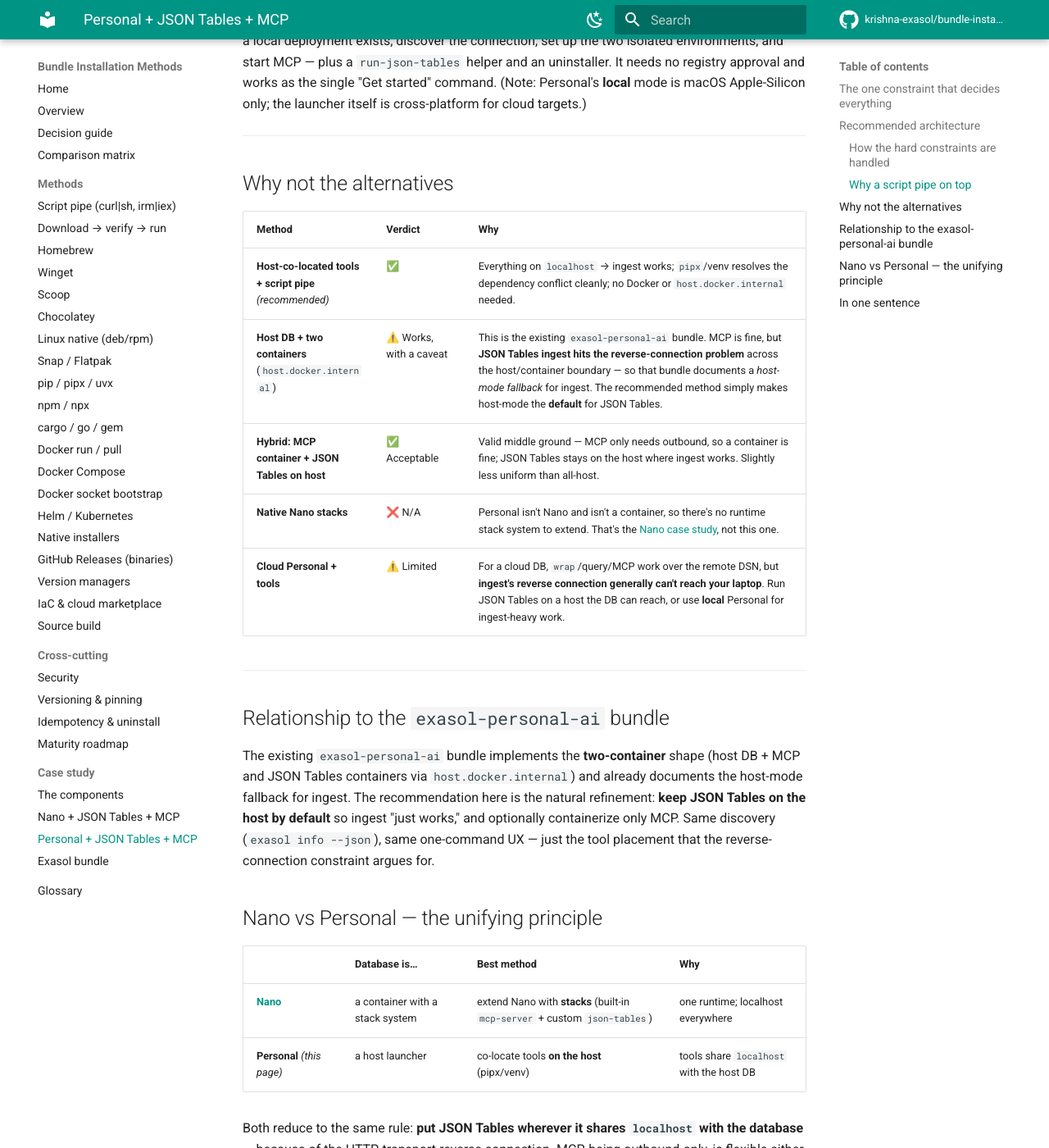
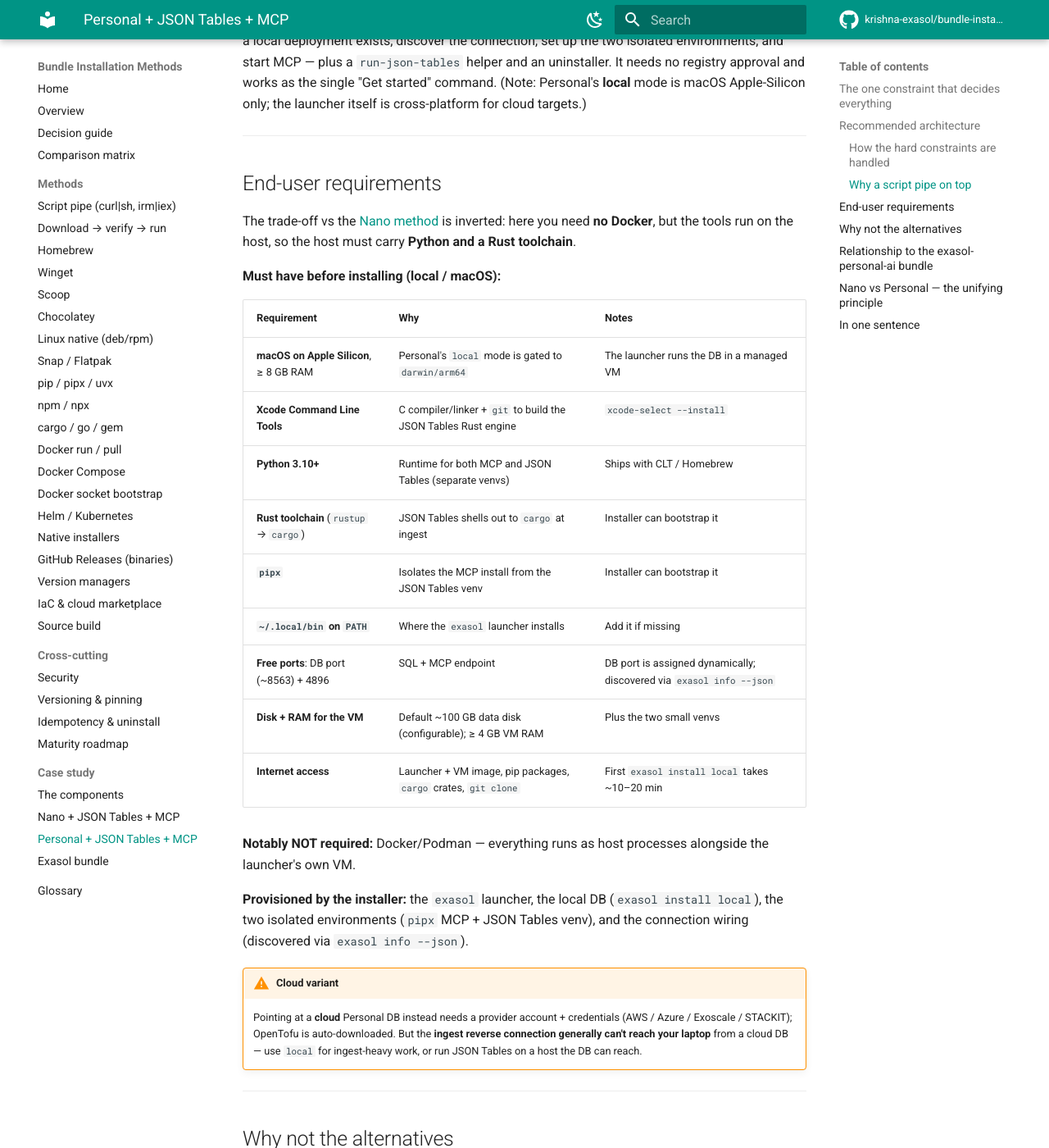
Before and after one commit to krishna-exasol/bundle-installation-methods, an MkDocs documentation site: the page built from docs/case-studies/personal-jsontables-mcp.md, in a window 1280 px wide and 1400 px high, scrolled down 1963 px. Shown: the whole window at 82% size. Built offline with MkDocs 1.6.1 and Material for MkDocs 9.7.7, drawn with Linux system fonts in a browser that asks for light colours; comment, search, counter and statistics services are not loaded; some of the changed text lies outside the part shown.

Commit message:
Document end-user requirements/prerequisites for both recommended methods

```diff
--- a/docs/case-studies/personal-jsontables-mcp.md
+++ b/docs/case-studies/personal-jsontables-mcp.md
@@ -63,6 +63,33 @@
 
 ---
 
+## End-user requirements
+
+The trade-off vs the [Nano method](nano-jsontables-mcp.md) is inverted: here you need **no Docker**, but the tools run on the host, so the host must carry **Python and a Rust toolchain**.
+
+**Must have before installing (local / macOS):**
+
+| Requirement | Why | Notes |
+|-------------|-----|-------|
+| **macOS on Apple Silicon**, ≥ 8 GB RAM | Personal's `local` mode is gated to `darwin/arm64` | The launcher runs the DB in a managed VM |
+| **Xcode Command Line Tools** | C compiler/linker + `git` to build the JSON Tables Rust engine | `xcode-select --install` |
+| **Python 3.10+** | Runtime for both MCP and JSON Tables (separate venvs) | Ships with CLT / Homebrew |
+| **Rust toolchain** (`rustup` → `cargo`) | JSON Tables shells out to `cargo` at ingest | Installer can bootstrap it |
+| **`pipx`** | Isolates the MCP install from the JSON Tables venv | Installer can bootstrap it |
+| **`~/.local/bin` on `PATH`** | Where the `exasol` launcher installs | Add it if missing |
+| **Free ports**: DB port (~8563) + 4896 | SQL + MCP endpoint | DB port is assigned dynamically; discovered via `exasol info --json` |
+| **Disk + RAM for the VM** | Default ~100 GB data disk (configurable); ≥ 4 GB VM RAM | Plus the two small venvs |
+| **Internet access** | Launcher + VM image, pip packages, `cargo` crates, `git clone` | First `exasol install local` takes ~10–20 min |
+
+**Notably NOT required:** Docker/Podman — everything runs as host processes alongside the launcher's own VM.
+
+**Provisioned by the installer:** the `exasol` launcher, the local DB (`exasol install local`), the two isolated environments (`pipx` MCP + JSON Tables venv), and the connection wiring (discovered via `exasol info --json`).
+
+!!! warning "Cloud variant"
+    Pointing at a **cloud** Personal DB instead needs a provider account + credentials (AWS / Azure / Exoscale / STACKIT); OpenTofu is auto-downloaded. But the **ingest reverse connection generally can't reach your laptop** from a cloud DB — use `local` for ingest-heavy work, or run JSON Tables on a host the DB can reach.
+
+---
+
 ## Why not the alternatives
 
 | Method | Verdict | Why |
@@ -81,10 +108,10 @@
 
 ## Nano vs Personal — the unifying principle
 
-| | Database is… | Best method | Why |
+| | Database is… | Best method | Host must have |
 |---|---|---|---|
-| **[Nano](nano-jsontables-mcp.md)** | a container with a stack system | extend Nano with **stacks** (built-in `mcp-server` + custom `json-tables`) | one runtime; localhost everywhere |
-| **Personal** *(this page)* | a host launcher | co-locate tools **on the host** (pipx/venv) | tools share `localhost` with the host DB |
+| **[Nano](nano-jsontables-mcp.md)** | a container with a stack system | extend Nano with **stacks** (built-in `mcp-server` + custom `json-tables`) | **Docker/Podman** only (Python+Rust live inside Nano) |
+| **Personal** *(this page)* | a host launcher | co-locate tools **on the host** (pipx/venv) | **Python + Rust** on the host (no Docker); macOS Apple-Silicon |
 
 Both reduce to the same rule: **put JSON Tables wherever it shares `localhost` with the database** — because of the HTTP-transport reverse connection. MCP, being outbound-only, is flexible either way.
 
```
Also changed, not shown: docs/case-studies/nano-jsontables-mcp.md (+24 -0 lines).
